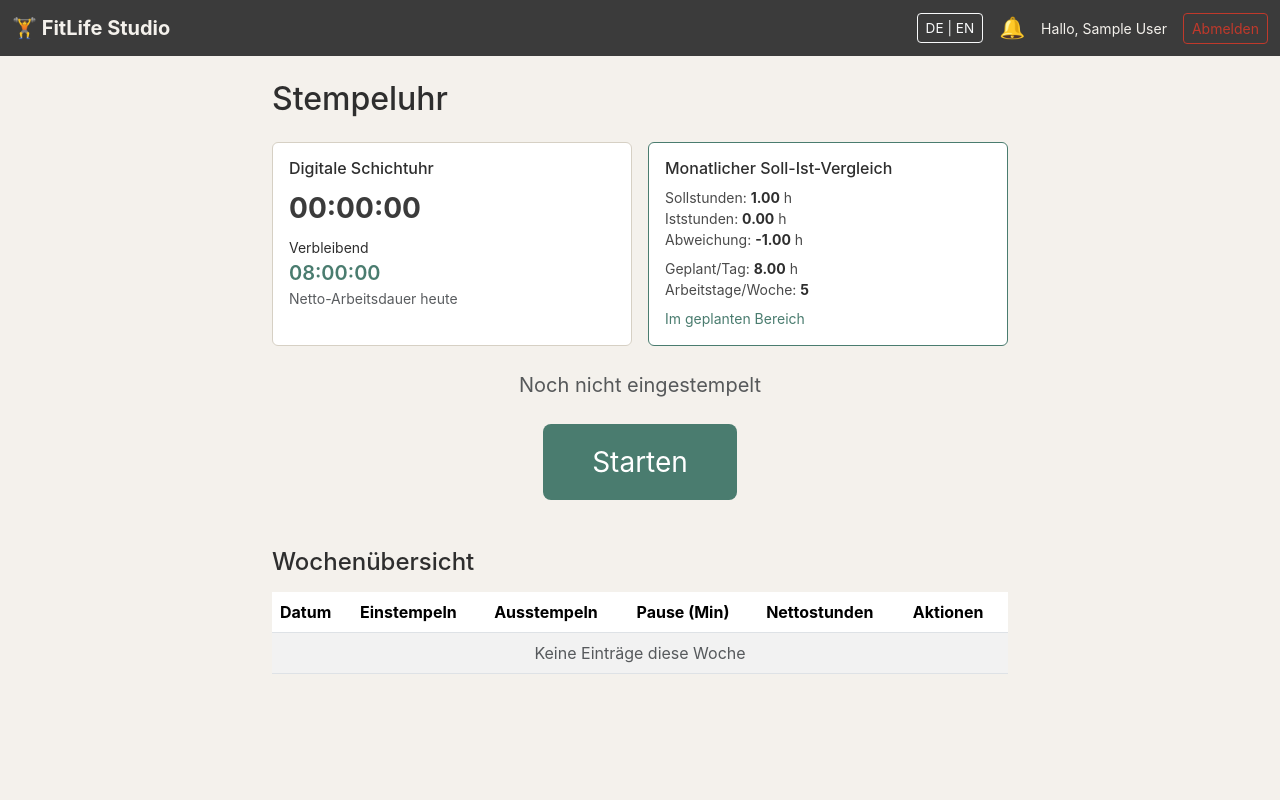
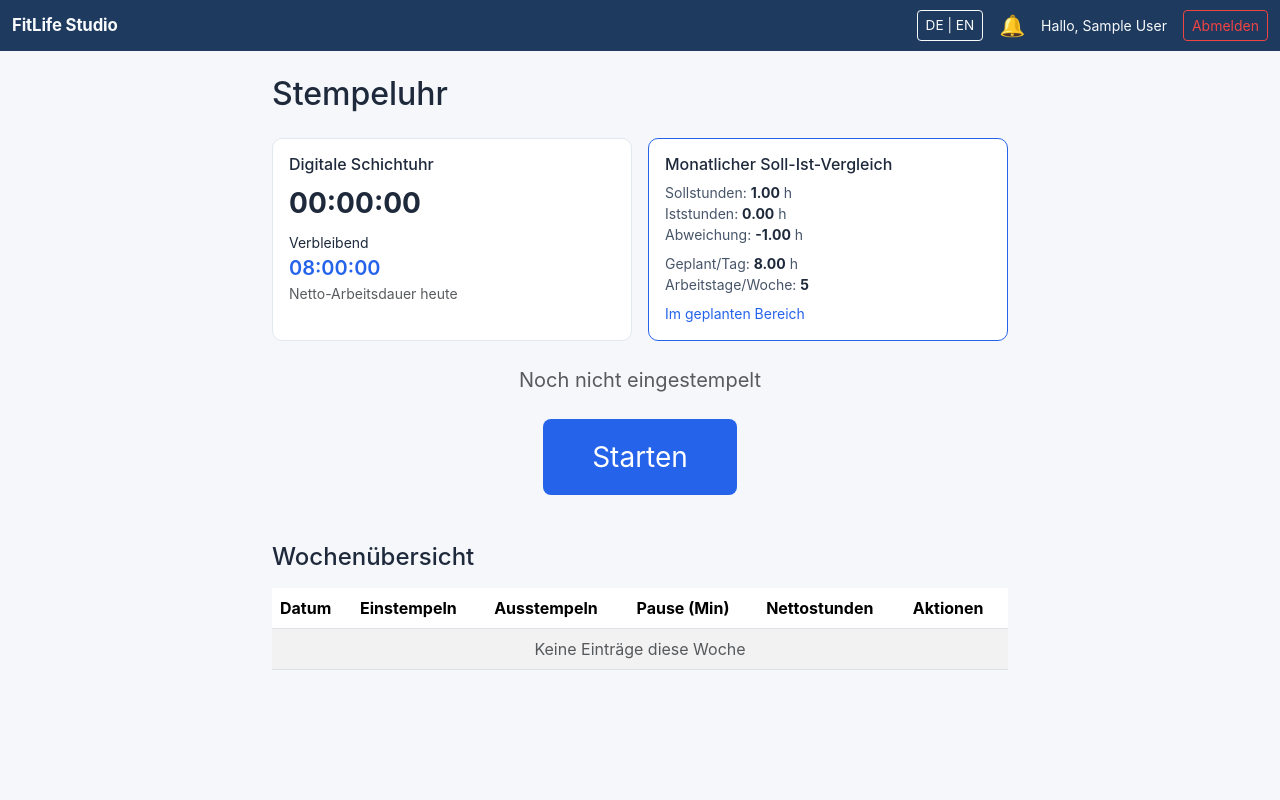
Before and after one commit to mdyasirh/colored-prototype, a Django app: page /clock/ in a window 1280 px wide. Run offline with Django 5.2, Linux system fonts and the light colour scheme; a user stored in the database is signed in; tables that the repository leaves empty hold one stand-in row (values such as "Sample post"); data that the repository does not hold is empty.

Commit message:
Fix login blur, change font to SF Pro, fix notification panel bugs, add Review/Reminder mutual disable, improve UI colors and remove logo icon
Agent-Logs-Url: https://github.com/mdyasirh/colored-prototype/sessions/258721d1-8f7b-41fb-89e1-bcf99bf451b2

Co-authored-by: mdyasirh <267029135+mdyasirh@users.noreply.github.com>

```diff
--- a/tracker/templates/access_denied.html
+++ b/tracker/templates/access_denied.html
@@ -4,10 +4,10 @@
 <div class="row justify-content-center mt-5">
   <div class="col-md-6 text-center">
     <div class="card shadow p-5">
-      <h1 class="mb-3" style="color:#c0392b;">⛔</h1>
-      <h3 style="color:#c0392b;" data-en="Access Denied" data-de="Zugriff verweigert">Zugriff verweigert</h3>
+      <h1 class="mb-3" style="color:#ef4444;">⛔</h1>
+      <h3 style="color:#ef4444;" data-en="Access Denied" data-de="Zugriff verweigert">Zugriff verweigert</h3>
       <p class="text-muted mt-3" data-en="You do not have permission to view this page." data-de="Sie haben keine Berechtigung, diese Seite anzuzeigen.">Sie haben keine Berechtigung, diese Seite anzuzeigen.</p>
-      <a href="{% url 'punch_clock' %}" class="btn mt-3" style="border:1px solid #4a7c6f;color:#4a7c6f;" data-en="Go to Dashboard" data-de="Zum Dashboard">Zum Dashboard</a>
+      <a href="{% url 'punch_clock' %}" class="btn mt-3" style="border:1px solid #2563eb;color:#2563eb;" data-en="Go to Dashboard" data-de="Zum Dashboard">Zum Dashboard</a>
     </div>
   </div>
 </div>
--- a/tracker/templates/base.html
+++ b/tracker/templates/base.html
@@ -7,36 +7,36 @@
   <title>FitLife Studio – Zeiterfassung</title>
   <link href="https://cdn.jsdelivr.net/npm/bootstrap@5.3.3/dist/css/bootstrap.min.css" rel="stylesheet">
   <style>
-    body { background-color: #f4f1ec; color: #2e2e2e; min-height: 100vh; font-family: -apple-system, BlinkMacSystemFont, "Segoe UI", Roboto, sans-serif; }
-    .card { background-color: #ffffff; border: 1px solid #d6d0c4; border-radius: 6px; }
-    .table { color: #2e2e2e; }
-    .table-dark { --bs-table-bg: #3b3b3b; --bs-table-border-color: #555; color: #e8e8e8; }
-    .navbar { background-color: #3b3b3b !important; }
+    body { background-color: #f5f7fa; color: #1e293b; min-height: 100vh; font-family: "SF Pro Display", "SF Pro Text", -apple-system, BlinkMacSystemFont, "Segoe UI", Roboto, "Helvetica Neue", Arial, sans-serif; }
+    .card { background-color: #ffffff; border: 1px solid #e2e8f0; border-radius: 10px; }
+    .table { color: #1e293b; }
+    .table-dark { --bs-table-bg: #1e293b; --bs-table-border-color: #334155; color: #f1f5f9; }
+    .navbar { background-color: #1e3a5f !important; }
     .btn-lang { font-size: 0.85rem; }
     @keyframes pulse { 0%,100%{opacity:1} 50%{opacity:.5} }
     .badge-pulse { animation: pulse 1.5s infinite; }
     .notification-bell { position: relative; cursor: pointer; font-size: 1.3rem; }
     .notification-count {
       position: absolute; top: -6px; right: -8px;
-      background: #c0392b; color: #fff; border-radius: 50%;
+      background: #ef4444; color: #fff; border-radius: 50%;
       font-size: 0.65rem; width: 18px; height: 18px;
       display: flex; align-items: center; justify-content: center;
       font-weight: bold;
     }
     .notification-dropdown {
       position: absolute; right: 0; top: 100%; width: 320px;
-      background: #fff; border: 1px solid #d6d0c4; border-radius: 6px;
-      box-shadow: 0 4px 16px rgba(0,0,0,.12); z-index: 1050;
+      background: #fff; border: 1px solid #e2e8f0; border-radius: 10px;
+      box-shadow: 0 4px 20px rgba(0,0,0,.1); z-index: 1050;
       max-height: 400px; overflow-y: auto; display: none;
     }
     .notification-dropdown.show { display: block; }
     .notification-item {
-      padding: 10px 14px; border-bottom: 1px solid #e8e4dc;
-      font-size: 0.85rem; cursor: pointer; color: #2e2e2e;
+      padding: 10px 14px; border-bottom: 1px solid #f1f5f9;
+      font-size: 0.85rem; cursor: pointer; color: #1e293b;
     }
-    .notification-item:hover { background: #f9f7f3; }
-    .notification-item.unread { border-left: 3px solid #4a7c6f; }
-    .notification-item .notif-time { font-size: 0.72rem; color: #888; }
+    .notification-item:hover { background: #f8fafc; }
+    .notification-item.unread { border-left: 3px solid #2563eb; }
+    .notification-item .notif-time { font-size: 0.72rem; color: #94a3b8; }
     .notif-type-badge {
       font-size: 0.65rem;
       border-radius: 10px;
@@ -44,10 +44,10 @@
       border: 1px solid transparent;
       margin-left: 6px;
     }
-    .notif-type-reminder { background: rgba(74,124,111,0.15); border-color: #4a7c6f; color: #3a6358; }
-    .notif-type-correction { background: rgba(196,160,70,0.15); border-color: #c4a046; color: #8a7030; }
-    .notif-type-delete { background: rgba(192,57,43,0.15); border-color: #c0392b; color: #96281b; }
-    .notif-type-info { background: rgba(74,124,111,0.15); border-color: #4a7c6f; color: #3a6358; }
+    .notif-type-reminder { background: rgba(37,99,235,0.1); border-color: #2563eb; color: #1d4ed8; }
+    .notif-type-correction { background: rgba(245,158,11,0.1); border-color: #f59e0b; color: #b45309; }
+    .notif-type-delete { background: rgba(239,68,68,0.1); border-color: #ef4444; color: #dc2626; }
+    .notif-type-info { background: rgba(37,99,235,0.1); border-color: #2563eb; color: #1d4ed8; }
     .notification-modal-message { white-space: pre-line; }
     .confirm-overlay {
       position: fixed; top: 0; left: 0; width: 100%; height: 100%;
@@ -55,21 +55,21 @@
       display: flex; align-items: center; justify-content: center;
     }
     .confirm-box {
-      background: #fff; border: 1px solid #d6d0c4; border-radius: 8px;
-      padding: 30px; max-width: 400px; width: 90%; text-align: center; color: #2e2e2e;
+      background: #fff; border: 1px solid #e2e8f0; border-radius: 10px;
+      padding: 30px; max-width: 400px; width: 90%; text-align: center; color: #1e293b;
     }
-    .bg-dark { background-color: #3b3b3b !important; }
-    .text-light { color: #f4f1ec !important; }
-    .border-secondary { border-color: #d6d0c4 !important; }
-    .btn-outline-danger { border-color: #c0392b; color: #c0392b; }
-    .btn-outline-danger:hover { background-color: #c0392b; color: #fff; }
-    a.navbar-brand { color: #f4f1ec !important; }
+    .bg-dark { background-color: #1e293b !important; }
+    .text-light { color: #f8fafc !important; }
+    .border-secondary { border-color: #e2e8f0 !important; }
+    .btn-outline-danger { border-color: #ef4444; color: #ef4444; }
+    .btn-outline-danger:hover { background-color: #ef4444; color: #fff; }
+    a.navbar-brand { color: #f8fafc !important; font-size: 1.05rem; letter-spacing: -0.01em; }
   </style>
 </head>
 <body>
   <nav class="navbar navbar-expand-lg navbar-dark mb-4">
     <div class="container-fluid">
-      <a class="navbar-brand fw-bold" href="/">🏋️ FitLife Studio</a>
+      <a class="navbar-brand fw-bold" href="/">FitLife Studio</a>
       <div class="d-flex align-items-center gap-3">
         <button id="langToggle" class="btn btn-outline-light btn-sm btn-lang" onclick="toggleLanguage()">DE | EN</button>
 
@@ -80,7 +80,7 @@
             <div class="notification-dropdown" id="notifDropdown">
               <div class="p-2 border-bottom d-flex justify-content-between align-items-center" style="border-color:#e8e4dc;">
                 <strong class="small" data-en="Notifications" data-de="Benachrichtigungen">Benachrichtigungen</strong>
-                <button class="btn btn-sm btn-link p-0" style="color:#4a7c6f;" onclick="event.stopPropagation(); doMarkAllRead()" data-en="Mark all read" data-de="Alle gelesen">Alle gelesen</button>
+                <button class="btn btn-sm btn-link p-0" style="color:#2563eb;" onclick="event.stopPropagation(); doMarkAllRead()" data-en="Mark all read" data-de="Alle gelesen">Alle gelesen</button>
               </div>
               <div id="notifList">
                 <div class="p-3 text-center text-muted small" data-en="No notifications" data-de="Keine Benachrichtigungen">Keine Benachrichtigungen</div>
@@ -100,7 +100,7 @@
   </div>
 
   <div id="sideNotification" style="position:fixed;top:80px;right:20px;z-index:3000;display:none;max-width:340px;">
-    <div class="card shadow p-3" style="border-left:4px solid #4a7c6f;">
+    <div class="card shadow p-3" style="border-left:4px solid #2563eb;">
       <div class="d-flex justify-content-between align-items-start">
         <div>
           <strong id="sideNotifTitle" class="d-block mb-1"></strong>
@@ -113,15 +113,15 @@
 
   <div class="modal fade" id="notificationDetailModal" tabindex="-1" aria-hidden="true">
     <div class="modal-dialog">
-      <div class="modal-content" style="background:#fff;color:#2e2e2e;border:1px solid #d6d0c4;">
-        <div class="modal-header" style="border-bottom:1px solid #e8e4dc;">
+      <div class="modal-content" style="background:#fff;color:#1e293b;border:1px solid #e2e8f0;">
+        <div class="modal-header" style="border-bottom:1px solid #f1f5f9;">
           <h5 class="modal-title" id="notificationModalTitle">Benachrichtigung</h5>
           <button type="button" class="btn-close" data-bs-dismiss="modal"></button>
         </div>
         <div class="modal-body">
           <p id="notificationModalMessage" class="notification-modal-message mb-0"></p>
         </div>
-        <div class="modal-footer" style="border-top:1px solid #e8e4dc;" id="notificationModalActions"></div>
+        <div class="modal-footer" style="border-top:1px solid #f1f5f9;" id="notificationModalActions"></div>
       </div>
     </div>
   </div>
@@ -228,11 +228,11 @@
       if (isHrCorrection) {
         actionsEl.innerHTML =
           '<button type="button" class="btn btn-outline-secondary" data-bs-dismiss="modal">' + (lang === 'de' ? 'Abbrechen' : 'Cancel') + '</button>' +
-          '<button type="button" class="btn" style="background:#c0392b;color:#fff;" onclick="handleCorrectionDecision(' + notif.id + ', \'REJECT\')">' + (lang === 'de' ? 'Ablehnen' : 'Reject') + '</button>' +
-          '<button type="button" class="btn" style="background:#4a7c6f;color:#fff;" onclick="handleCorrectionDecision(' + notif.id + ', \'APPROVE\')">' + (lang === 'de' ? 'Genehmigen' : 'Approve') + '</button>';
+          '<button type="button" class="btn" style="background:#ef4444;color:#fff;" onclick="handleCorrectionDecision(' + notif.id + ', \'REJECT\')">' + (lang === 'de' ? 'Ablehnen' : 'Reject') + '</button>' +
+          '<button type="button" class="btn" style="background:#2563eb;color:#fff;" onclick="handleCorrectionDecision(' + notif.id + ', \'APPROVE\')">' + (lang === 'de' ? 'Genehmigen' : 'Approve') + '</button>';
       } else {
         actionsEl.innerHTML =
-          '<button type="button" class="btn" style="background:#4a7c6f;color:#fff;" onclick="markRead(' + notif.id + ', true)">' + (lang === 'de' ? 'Bestätigen' : 'Acknowledge') + '</button>';
+          '<button type="button" class="btn" style="background:#2563eb;color:#fff;" onclick="markRead(' + notif.id + ', true)">' + (lang === 'de' ? 'Bestätigen' : 'Acknowledge') + '</button>';
       }
 
       if (!notificationModalInstance) {
@@ -324,6 +324,10 @@
         hideNotificationFromUi(notifId);
         if (notificationModalInstance) notificationModalInstance.hide();
 
+        // Close notification dropdown overlay
+        var dd = document.getElementById('notifDropdown');
+        if (dd) dd.classList.remove('show');
+
         var lang = getLang();
         var sideMsg = data.hr_confirmation || '';
         if (decision === 'APPROVE') {
--- a/tracker/templates/punch_clock.html
+++ b/tracker/templates/punch_clock.html
@@ -5,20 +5,20 @@
 <style>
   .clock-panel {
     background: #fff;
-    border: 1px solid #d6d0c4;
-    color: #2e2e2e;
-    border-radius: 6px;
+    border: 1px solid #e2e8f0;
+    color: #1e293b;
+    border-radius: 10px;
   }
   .plan-panel {
     background: #fff;
-    border: 1px solid #d6d0c4;
-    color: #2e2e2e;
-    border-radius: 6px;
+    border: 1px solid #e2e8f0;
+    color: #1e293b;
+    border-radius: 10px;
   }
-  .plan-metric { color: #4a4a4a; }
-  .plan-metric strong { color: #2e2e2e; }
-  #remainingClock { color: #4a7c6f; }
-  #digitalClock { color: #3b3b3b; }
+  .plan-metric { color: #475569; }
+  .plan-metric strong { color: #1e293b; }
+  #remainingClock { color: #2563eb; }
+  #digitalClock { color: #1e293b; }
 </style>
 <div class="row justify-content-center">
   <div class="col-lg-8">
@@ -114,7 +114,7 @@
             <td>{{ rec.clock_in|date:"H:i"|default:"--" }}</td>
             <td>
               {% if rec.clock_in and not rec.clock_out %}
-                <span class="badge" style="background:#c0392b;" data-en="No clock-out" data-de="Kein Ausstempeln">Kein Ausstempeln</span>
+                <span class="badge" style="background:#ef4444;" data-en="No clock-out" data-de="Kein Ausstempeln">Kein Ausstempeln</span>
               {% else %}
                 {{ rec.clock_out|date:"H:i"|default:"--" }}
               {% endif %}
@@ -123,18 +123,18 @@
             <td>{{ rec.net_hours|default:"--" }}</td>
             <td>
               {% if rec.status == "CLOCKED_OUT" or rec.status == "MISSING_CLOCKOUT" or rec.clock_in and not rec.clock_out %}
-                <button class="btn btn-sm me-1" style="border:1px solid #4a7c6f;color:#4a7c6f;"
+                <button class="btn btn-sm me-1" style="border:1px solid #2563eb;color:#2563eb;"
                         data-en="Edit" data-de="Bearbeiten"
                         onclick="showEditModal({{ rec.pk }}, '{{ rec.clock_in|date:"H:i"|default:"" }}', '{{ rec.clock_out|date:"H:i"|default:"" }}', {{ rec.total_break_minutes }})">
                   Bearbeiten
                 </button>
-                <button class="btn btn-sm" style="border:1px solid #c0392b;color:#c0392b;"
+                <button class="btn btn-sm" style="border:1px solid #ef4444;color:#ef4444;"
                         data-en="Delete" data-de="Löschen"
                         onclick="confirmDeleteRecord({{ rec.pk }})">
                   Löschen
                 </button>
               {% elif rec.status == "WORKING" or rec.status == "ON_BREAK" %}
-                <span class="badge badge-pulse" style="background:#4a7c6f;" data-en="Active" data-de="Aktiv">Aktiv</span>
+                <span class="badge badge-pulse" style="background:#2563eb;" data-en="Active" data-de="Aktiv">Aktiv</span>
               {% endif %}
             </td>
           </tr>
@@ -151,8 +151,8 @@
 
 <div class="modal fade" id="editModal" tabindex="-1">
   <div class="modal-dialog">
-    <div class="modal-content" style="background:#fff;color:#2e2e2e;border:1px solid #d6d0c4;">
-      <div class="modal-header" style="border-bottom:1px solid #e8e4dc;">
+    <div class="modal-content" style="background:#fff;color:#1e293b;border:1px solid #e2e8f0;">
+      <div class="modal-header" style="border-bottom:1px solid #f1f5f9;">
         <h5 class="modal-title" data-en="Edit Time Entry" data-de="Zeiteintrag bearbeiten">Zeiteintrag bearbeiten</h5>
         <button type="button" class="btn-close" data-bs-dismiss="modal"></button>
       </div>
@@ -175,9 +175,9 @@
           <textarea id="editNote" class="form-control" rows="2"></textarea>
         </div>
       </div>
-      <div class="modal-footer" style="border-top:1px solid #e8e4dc;">
+      <div class="modal-footer" style="border-top:1px solid #f1f5f9;">
         <button type="button" class="btn btn-secondary" data-bs-dismiss="modal" data-en="Cancel" data-de="Abbrechen">Abbrechen</button>
-        <button type="button" class="btn" style="background:#4a7c6f;color:#fff;" onclick="submitEditRequest()" data-en="Submit Request" data-de="Anfrage senden">Anfrage senden</button>
+        <button type="button" class="btn" style="background:#2563eb;color:#fff;" onclick="submitEditRequest()" data-en="Submit Request" data-de="Anfrage senden">Anfrage senden</button>
       </div>
     </div>
   </div>
@@ -189,7 +189,7 @@
     <p id="confirmMessage" class="text-muted"></p>
     <div class="d-flex justify-content-center gap-3 mt-4">
       <button class="btn btn-secondary px-4" onclick="hideConfirm()" data-en="Cancel" data-de="Abbrechen">Abbrechen</button>
-      <button class="btn px-4" style="background:#c0392b;color:#fff;" id="confirmBtn" data-en="Confirm" data-de="Bestätigen">Bestätigen</button>
+      <button class="btn px-4" style="background:#ef4444;color:#fff;" id="confirmBtn" data-en="Confirm" data-de="Bestätigen">Bestätigen</button>
     </div>
   </div>
 </div>
@@ -248,19 +248,19 @@ function applyPlanDeviationStyle() {
   var lang = localStorage.getItem('lang') || 'de';
   var raw = (deltaEl ? deltaEl.textContent : '0').replace('+', '').replace(',', '.');
   var delta = Number(raw) || 0;
-  card.style.borderColor = '#d6d0c4';
+  card.style.borderColor = '#e2e8f0';
   if (delta < -5) {
-    card.style.borderColor = '#c0392b';
+    card.style.borderColor = '#ef4444';
     label.textContent = lang === 'de' ? 'Weniger als geplant' : 'Less than planned';
-    label.style.color = '#c0392b';
+    label.style.color = '#ef4444';
   } else if (delta > 5) {
-    card.style.borderColor = '#c4a046';
+    card.style.borderColor = '#f59e0b';
     label.textContent = lang === 'de' ? 'Mehr als geplant' : 'More than planned';
-    label.style.color = '#c4a046';
+    label.style.color = '#f59e0b';
   } else {
-    card.style.borderColor = '#4a7c6f';
+    card.style.borderColor = '#2563eb';
     label.textContent = lang === 'de' ? 'Im geplanten Bereich' : 'Within planned range';
-    label.style.color = '#4a7c6f';
+    label.style.color = '#2563eb';
   }
 }
 
@@ -349,7 +349,7 @@ function renderState(status, clockIn) {
 
   if (status === 'NONE' || status === '') {
     statusArea.innerHTML = '<p class="text-muted fs-5">' + t.notClockedIn + '</p>';
-    actionBtns.innerHTML = '<button class="btn btn-lg px-5 py-3 fs-3" style="background:#4a7c6f;color:#fff;" onclick="doPunch(\'punch-in\')">' + t.start + '</button>';
+    actionBtns.innerHTML = '<button class="btn btn-lg px-5 py-3 fs-3" style="background:#2563eb;color:#fff;" onclick="doPunch(\'punch-in\')">' + t.start + '</button>';
     activeClockInIso = '';
     activeBreakStartIso = '';
     accumulatedBreakMinutes = 0;
@@ -358,18 +358,18 @@ function renderState(status, clockIn) {
     stopShiftTimer();
     updateDigitalClock();
   } else if (status === 'WORKING') {
-    statusArea.innerHTML = '<span id="workStatusBadge" class="badge badge-pulse fs-5 p-3" style="background:#4a7c6f;color:#fff;">⏱ ' + t.working + ' (' + clockIn + ')</span>';
+    statusArea.innerHTML = '<span id="workStatusBadge" class="badge badge-pulse fs-5 p-3" style="background:#2563eb;color:#fff;">⏱ ' + t.working + ' (' + clockIn + ')</span>';
     actionBtns.innerHTML =
-      '<button class="btn btn-lg me-3 px-4 py-2" style="background:#c4a046;color:#fff;" onclick="doPunch(\'break-start\')">' + t.breakBtn + '</button>' +
-      '<button class="btn btn-lg px-4 py-2" style="background:#c0392b;color:#fff;" onclick="confirmClockOut()">' + t.stop + '</button>';
+      '<button class="btn btn-lg me-3 px-4 py-2" style="background:#f59e0b;color:#fff;" onclick="doPunch(\'break-start\')">' + t.breakBtn + '</button>' +
+      '<button class="btn btn-lg px-4 py-2" style="background:#ef4444;color:#fff;" onclick="confirmClockOut()">' + t.stop + '</button>';
     startShiftTimer();
   } else if (status === 'ON_BREAK') {
-    statusArea.innerHTML = '<span id="workStatusBadge" class="badge fs-5 p-3" style="background:#c4a046;color:#fff;">☕ ' + t.onBreak + '</span>';
-    actionBtns.innerHTML = '<button class="btn btn-lg px-5 py-2" style="background:#4a7c6f;color:#fff;" onclick="doPunch(\'break-end\')">' + t.resume + '</button>';
+    statusArea.innerHTML = '<span id="workStatusBadge" class="badge fs-5 p-3" style="background:#f59e0b;color:#fff;">☕ ' + t.onBreak + '</span>';
+    actionBtns.innerHTML = '<button class="btn btn-lg px-5 py-2" style="background:#2563eb;color:#fff;" onclick="doPunch(\'break-end\')">' + t.resume + '</button>';
     startShiftTimer();
   } else if (status === 'CLOCKED_OUT') {
-    statusArea.innerHTML = '<span class="badge fs-5 p-3" style="background:#8a8a8a;color:#fff;">' + t.clockedOut + '</span>';
-    actionBtns.innerHTML = '<button class="btn btn-lg px-4 py-2 mt-3" style="background:#4a7c6f;color:#fff;" onclick="doPunch(\'punch-in\')">' + t.newShift + '</button>';
+    statusArea.innerHTML = '<span class="badge fs-5 p-3" style="background:#94a3b8;color:#fff;">' + t.clockedOut + '</span>';
+    actionBtns.innerHTML = '<button class="btn btn-lg px-4 py-2 mt-3" style="background:#2563eb;color:#fff;" onclick="doPunch(\'punch-in\')">' + t.newShift + '</button>';
     summaryCard.style.display = 'block';
     pausedWorkedSeconds = null;
     stopShiftTimer();
```
Also changed, not shown: tracker/templates/hr_dashboard.html (+50 -20 lines), tracker/templates/login.html (+7 -7 lines).
